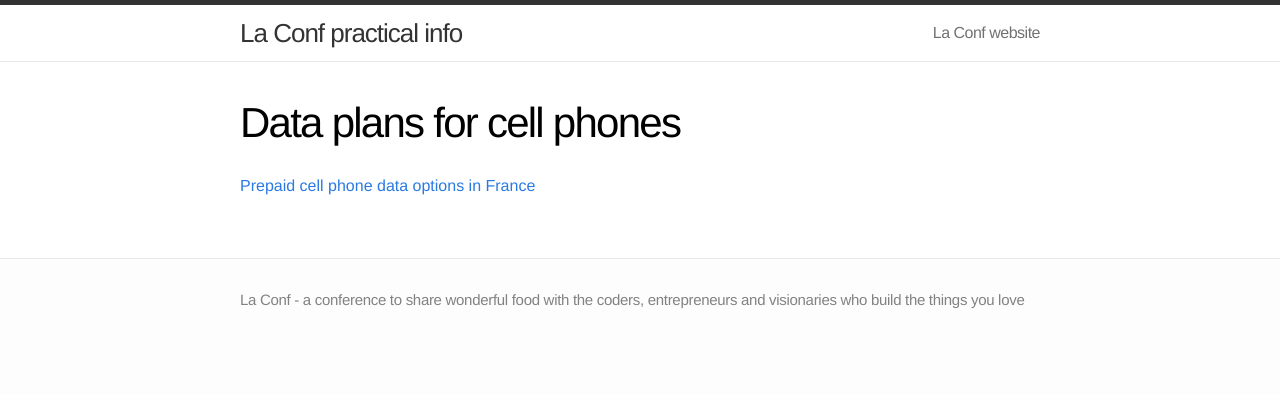
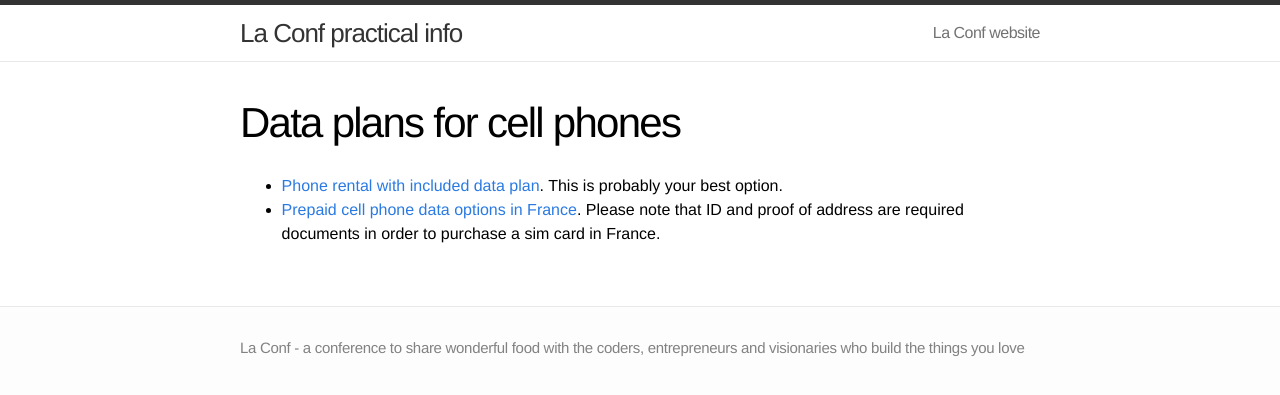
Before and after one commit to la-conf/la-conf.github.io, a Jekyll site: the page built from cell_plans.md, in a window 1280 px wide. Shown: the top 395 px of the page. Built offline with Jekyll 4.4.1, drawn with Linux system fonts in a browser that asks for light colours.

Commit message:
Update cell_plans.md

```diff
--- a/cell_plans.md
+++ b/cell_plans.md
@@ -4,4 +4,6 @@ title: Data plans for cell phones
 permalink: /cell_plans/
 ---
 
-[Prepaid cell phone data options in France](http://prepaidwithdata.wikia.com/wiki/France)
+- [Phone rental with included data plan](http://www.my-travelmate.com/?utm_content=buffercb459&utm_medium=social&utm_source=twitter.com&utm_campaign=buffer). This is probably your best option.
+
+- [Prepaid cell phone data options in France](http://prepaidwithdata.wikia.com/wiki/France). Please note that ID and proof of address are required documents in order to purchase a sim card in France.
```
